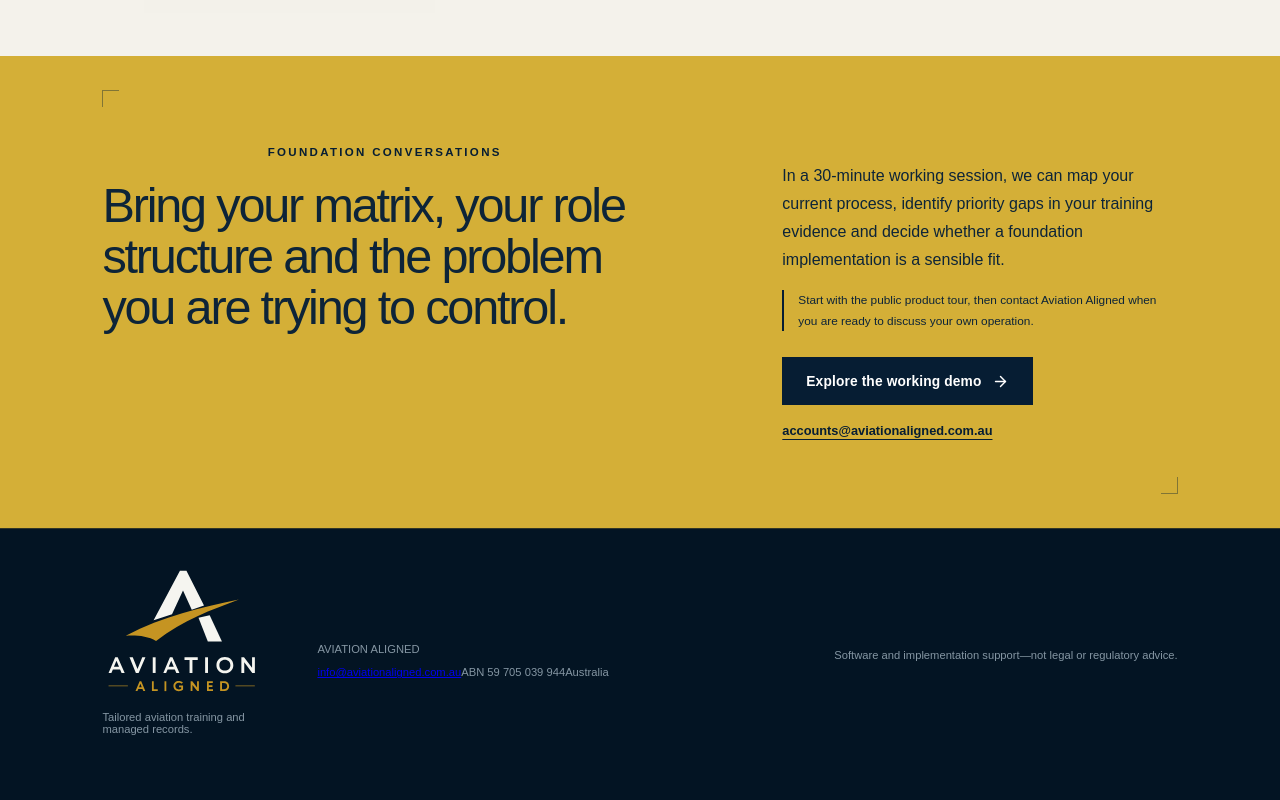
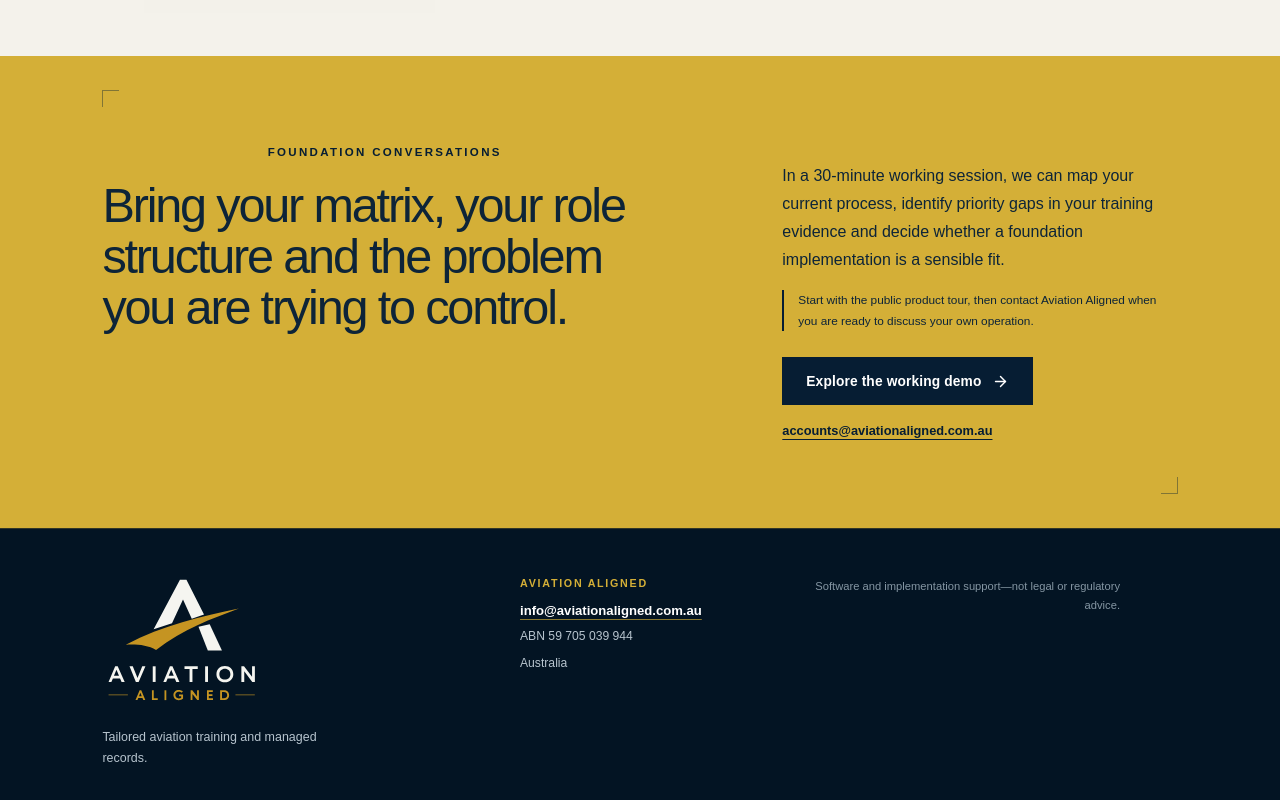
Before and after one commit to nickjohnson93-ship-it/Aviation-Aligned-Website, a React (Vite) app: page / in a window 1280 px wide. Shown: the part 10346-11146 px from the top of the page. Built offline with nearby package versions, Linux system fonts and the light colour scheme.

Commit message:
Style business contact footer

```diff
--- a/src/marketing-site.css
+++ b/src/marketing-site.css
@@ -213,3 +213,29 @@
 .public-demo-banner{position:fixed;z-index:2000;left:50%;bottom:18px;transform:translateX(-50%);width:min(1040px,calc(100% - 28px));box-sizing:border-box;display:flex;align-items:center;justify-content:space-between;gap:18px;padding:12px 14px 12px 16px;border:1px solid rgba(255,255,255,.18);border-radius:14px;background:rgba(7,31,56,.96);box-shadow:0 18px 48px rgba(5,24,43,.28);color:#fff;font:500 13px/1.45 Inter,system-ui,sans-serif;backdrop-filter:blur(14px)}
 .public-demo-banner>div:first-child{display:flex;align-items:center;gap:9px}.public-demo-banner strong{color:#f5bd36}.public-demo-banner-actions{display:flex;align-items:center;gap:8px;flex:none}.public-demo-banner button{display:inline-flex;align-items:center;gap:6px;border:1px solid rgba(255,255,255,.25);border-radius:8px;padding:8px 11px;background:transparent;color:#fff;font:700 12px/1 Inter,system-ui,sans-serif;cursor:pointer}.public-demo-banner button:first-child{background:#fff;color:#092744}.public-demo-banner button:hover{transform:translateY(-1px)}
 @media(max-width:760px){.public-demo-banner{align-items:flex-start;flex-direction:column;bottom:10px}.public-demo-banner-actions{width:100%;justify-content:flex-end;flex-wrap:wrap}}
+
+
+/* Business footer */
+.marketing-footer{
+  align-items:start;
+  gap:40px;
+  grid-template-columns:minmax(210px,1fr) minmax(240px,auto) minmax(260px,1fr);
+  padding-bottom:44px;
+  padding-top:44px;
+}
+.marketing-footer-brand img{height:auto;margin-bottom:18px;width:160px}
+.marketing-footer-brand p{color:#b7c4ce;font-size:.78rem;line-height:1.65;margin:0;max-width:250px}
+.marketing-footer-contact{display:grid;gap:9px}
+.marketing-footer-contact p{color:#d4af37;font-size:.67rem;font-weight:700;letter-spacing:.16em;margin:4px 0 5px}
+.marketing-footer-contact a{color:#fff;font-size:.82rem;font-weight:700;text-decoration-color:rgba(212,175,55,.65);text-underline-offset:4px}
+.marketing-footer .marketing-footer-contact span{color:#b7c4ce;grid-column:auto;font-size:.76rem;line-height:1.5;text-align:left}
+.marketing-footer-note{color:#8596a3;font-size:.7rem;line-height:1.65;margin:4px 0 0;max-width:320px;text-align:right}
+@media(max-width:1050px){
+  .marketing-footer{grid-template-columns:minmax(200px,1fr) minmax(240px,1fr)}
+  .marketing-footer-note{grid-column:1/-1;max-width:620px;text-align:left}
+}
+@media(max-width:760px){
+  .marketing-footer{gap:30px;grid-template-columns:1fr;padding:40px 20px}
+  .marketing-footer-contact,.marketing-footer-note{grid-column:1}
+  .marketing-footer-note{text-align:left}
+}
```
